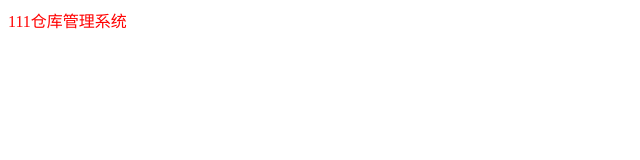
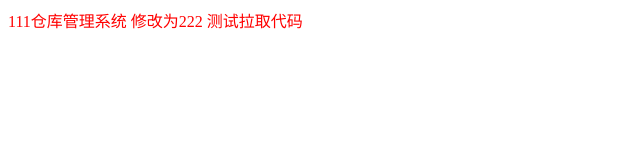
Before and after one commit to happy01-px/happy01-px.github.io, a plain HTML site: page index.html in a window 1280 px wide. Shown: the whole page, without its empty margins (0-640 px from the left). Drawn offline with Linux system fonts and the light colour scheme.

Commit message:
Update index.html

```diff
--- a/index.html
+++ b/index.html
@@ -11,6 +11,6 @@
     </style>
 </head>
 <body>
-    <div class="github">111仓库管理系统</div>
+    <div class="github">111仓库管理系统   修改为222 测试拉取代码</div>
 </body>
 </html>
```
